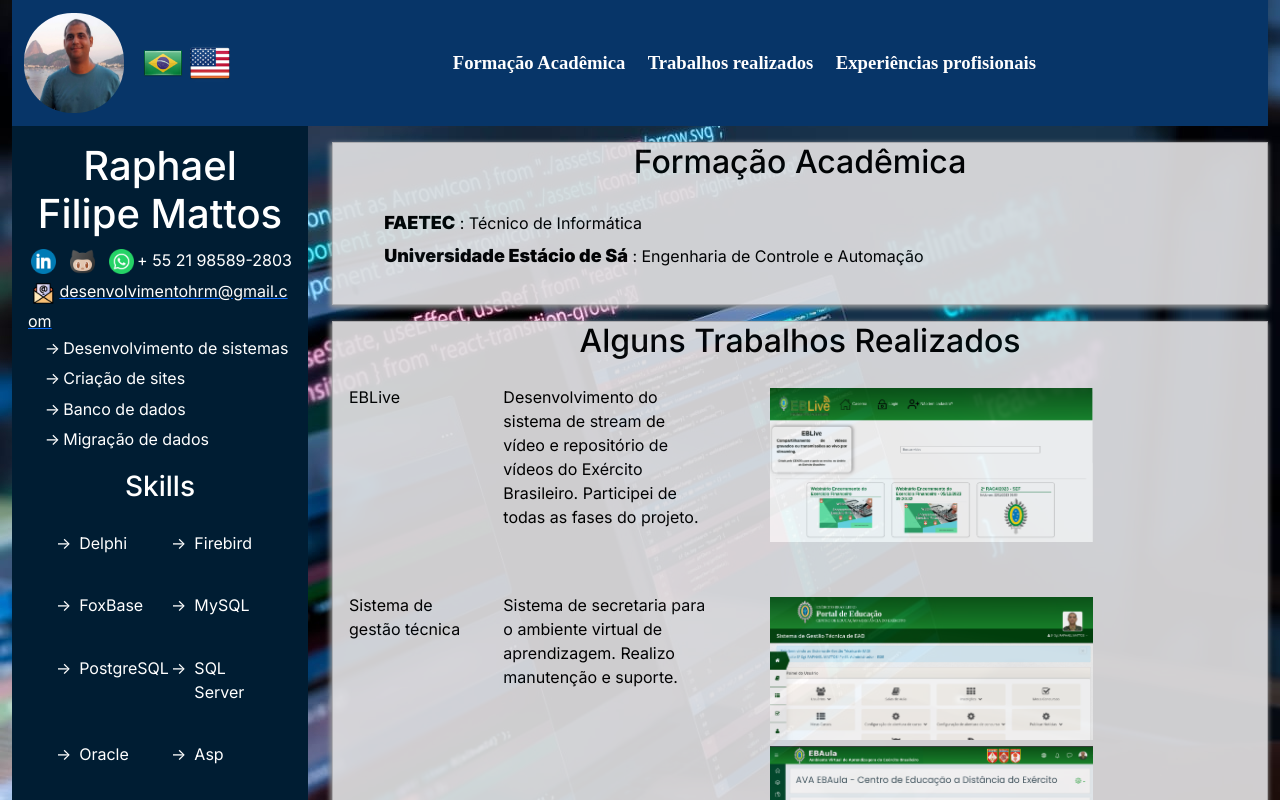
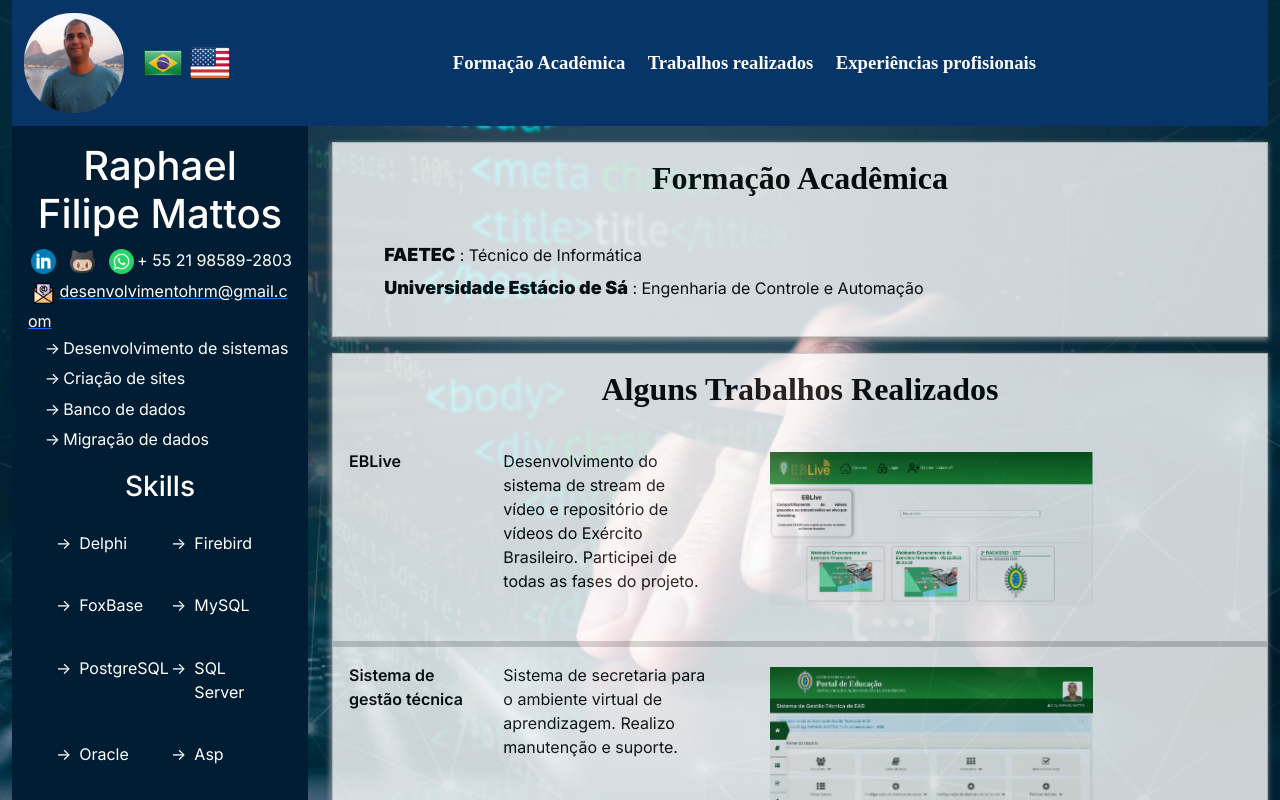
Before and after one commit to raphaelfilipemattos/portfolio, a Next.js app: page /experiencias in a window 1280 px wide. Shown: the top 800 px of the page. Built offline with nearby package versions, Linux system fonts and the light colour scheme.

Commit message:
Ajustes no layout

```diff
--- a/src/app/globals.css
+++ b/src/app/globals.css
@@ -12,18 +12,28 @@ li{
 
 body{
   background-image: url("/assets/img/fundo.jpg");
+  background-repeat: no-repeat;
+  background-position: center center;
+  background-attachment: fixed;
+  background-size: cover;
 }
 
 .card{
   /*background-color:rgb(107 107 107)!important; */
-  background-color:#dedddf!important;
   border-radius: 0!important;
   box-shadow: -1px 2px 5px 1px #9b9b9b;
-  opacity: 0.93;
+  opacity: 0.80;
+  background-color: white !important;
 }
 
 .card-body, h1,h2, h3 {
   /*color: #ffffff!important;*/
   color: black!important;
+}
+
+.titulo{
+  padding: 0.5em;
+  font-weight: 700;
+  font-family: "Verdana, Geneva, Tahoma, sans-serif";
 
 }
--- a/src/componentes/experiencias/Experiencas.js
+++ b/src/componentes/experiencias/Experiencas.js
@@ -27,13 +27,13 @@ export default function Experiencias(){
         <Secao>
             <div className={" card"} id="experiencias">
                 <div className="row m-auto p-3">
-                    <h2>{textos[idioma].titulo}</h2>
+                    <h2 className="titulo">{textos[idioma].titulo}</h2>
                 </div>
                 <div className=" d-flex  flex-column flex-wrap  align-content-center">
                     {experienias.map((experieniaItem, key) => {
                         return (
                             <div key={key} className="mb-2 card">
-                                <div className="row card-body m-auto p-4">
+                                <div className="row card-body m-auto p-4 text-center">
                                     <h3 className="fw-semibold">{experieniaItem.empresa}</h3>
                                     <h6 className="fs-6">{textos[idioma].periodo} {experieniaItem.datainicial} -&gt; {experieniaItem.datafinal} </h6>
                                 </div>
--- a/src/componentes/formacao/Formacao.js
+++ b/src/componentes/formacao/Formacao.js
@@ -16,7 +16,7 @@ export default function Formacao(){
         <Secao>
             <div className="card" id="formacao">
                 <div className="row m-auto">
-                    <h2>{titulo[idioma]}</h2>
+                    <h2 className="titulo">{titulo[idioma]}</h2>
                 </div>
                 <div className="card-body">
                     <ul >
--- a/src/componentes/hero/hero.module.css
+++ b/src/componentes/hero/hero.module.css
@@ -3,7 +3,7 @@
     background-color: #001d33;
     padding: 1em;
     left: 0;
-    height: 200vh;
+    height: auto;
     z-index: 999;
     display: flex;
     flex-direction: column;
--- a/src/componentes/trabalhos/Trabalhos.js
+++ b/src/componentes/trabalhos/Trabalhos.js
@@ -19,14 +19,14 @@ export default function Trabalhos(){
         <Secao>
             <div className={style.trabalho+ " card"} id="trabalhos">
                 <div className="row text-center">
-                    <h2>{titulo[idioma]}</h2>
+                    <h2 className="titulo">{titulo[idioma]}</h2>
                 </div>
                 <div className="">
                     {jobs.map((job, index) => {
                         return (
-                            <div className=" " key={index}>
+                            <div className={style.work} key={index}>
                             <div className={" card-body row"} >
-                                <div  className="col-md-2">
+                                <div  className={style.titulo+ " col-md-2"}>
                                     {job.titulo}
                                 </div>
                                 <div  className="col-md-3">
@@ -36,7 +36,7 @@ export default function Trabalhos(){
                                     <ul>
                                         {job.fotos.map((foto, indexFoto) => {
                                             return (
-                                                <li key={indexFoto}>
+                                                <li key={indexFoto} >
                                                     <Link href={foto} target="_blanck" >
                                                         <Image
 
--- a/src/componentes/trabalhos/trabalho.module.css
+++ b/src/componentes/trabalhos/trabalho.module.css
@@ -20,5 +20,9 @@
 }
 
 .work{
-    margin-bottom: 0.5em;
+    border-bottom: 6px solid #d1d1d1;
 }
+
+.titulo{
+    font-weight: 600;
+}
```
Also changed, not shown: public/assets/img/fundo.jpg, src/componentes/formacao/formacao.module.css (line endings or trailing spaces).
